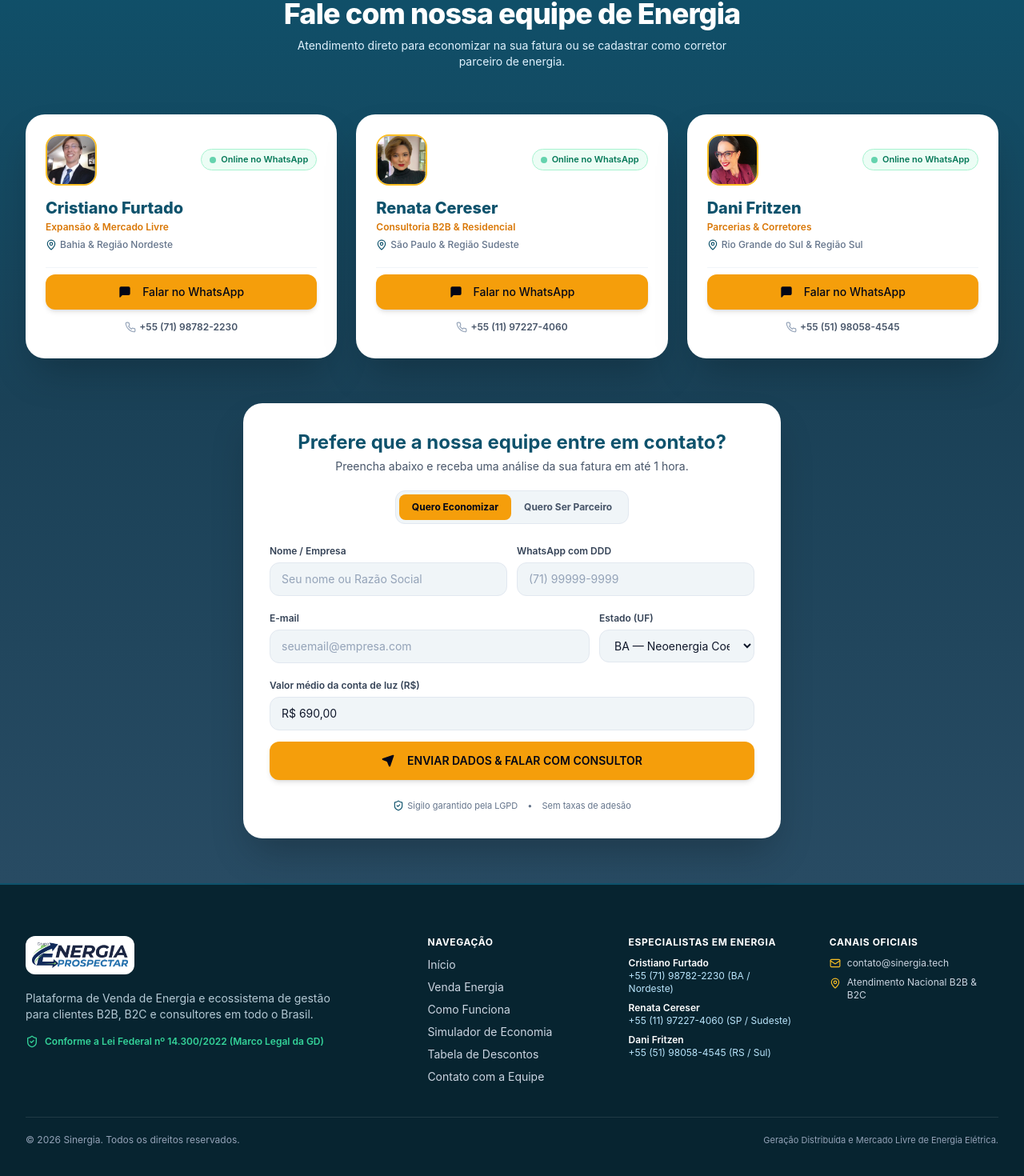
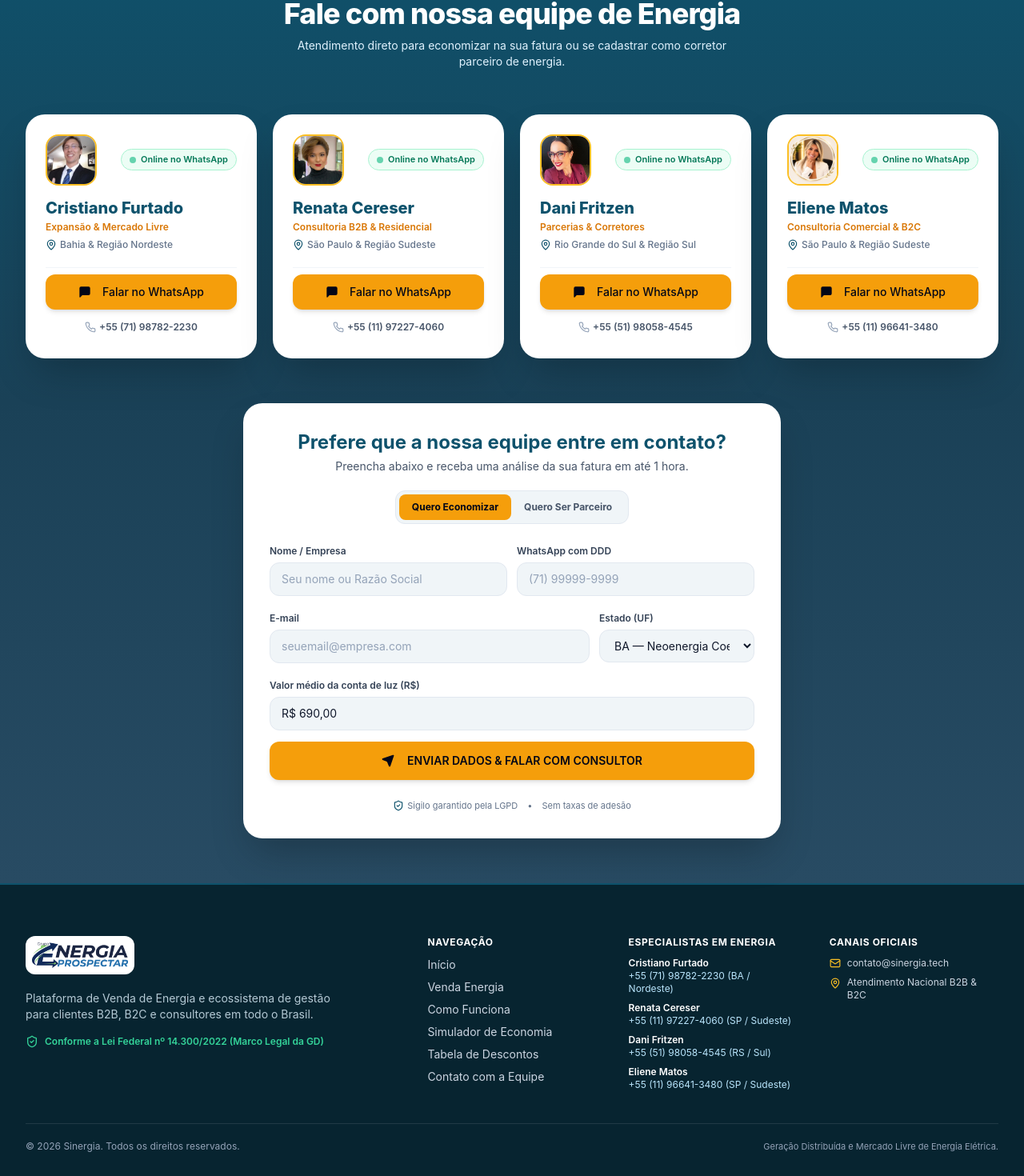
Before and after one commit to cristianofurtado/sinergia, a Next.js app: page / in a window 1280 px wide. Shown: the part 4190-5660 px from the top of the page at 80% size. Built offline with nearby package versions, Linux system fonts and the light colour scheme.

Commit message:
feat: adicionar especialista Eliene Matos com foto e contato de WhatsApp

```diff
--- a/components/layout/footer.tsx
+++ b/components/layout/footer.tsx
@@ -93,6 +93,12 @@ export function Footer() {
                   +55 (51) 98058-4545 (RS / Sul)
                 </a>
               </li>
+              <li>
+                <strong className="text-white block font-semibold">Eliene Matos</strong>
+                <a href="tel:+5511966413480" className="text-sky-200 hover:text-white transition-colors">
+                  +55 (11) 96641-3480 (SP / Sudeste)
+                </a>
+              </li>
             </ul>
           </div>
 
--- a/components/sections/contact.tsx
+++ b/components/sections/contact.tsx
@@ -49,6 +49,14 @@ export function Contact() {
       region: "Rio Grande do Sul & Região Sul",
       role: "Parcerias & Corretores",
     },
+    {
+      name: "Eliene Matos",
+      photo: "/eliene-matos.jpg",
+      phoneRaw: "5511966413480",
+      phoneDisplay: "+55 (11) 96641-3480",
+      region: "São Paulo & Região Sudeste",
+      role: "Consultoria Comercial & B2C",
+    },
   ];
 
   const handleFormSubmit = (e: React.FormEvent) => {
@@ -85,8 +93,8 @@ export function Contact() {
           </p>
         </div>
 
-        {/* 3 Dedicated Team Contact Cards - Pure White for maximum contrast & crispness */}
-        <div className="grid grid-cols-1 md:grid-cols-3 gap-4 sm:gap-6">
+        {/* Dedicated Team Contact Cards - Pure White for maximum contrast & crispness */}
+        <div className="grid grid-cols-1 sm:grid-cols-2 lg:grid-cols-4 gap-4 sm:gap-5">
           {teamMembers.map((member) => (
             <div
               key={member.name}
```
Also changed, not shown: public/eliene-matos.jpg (added).
